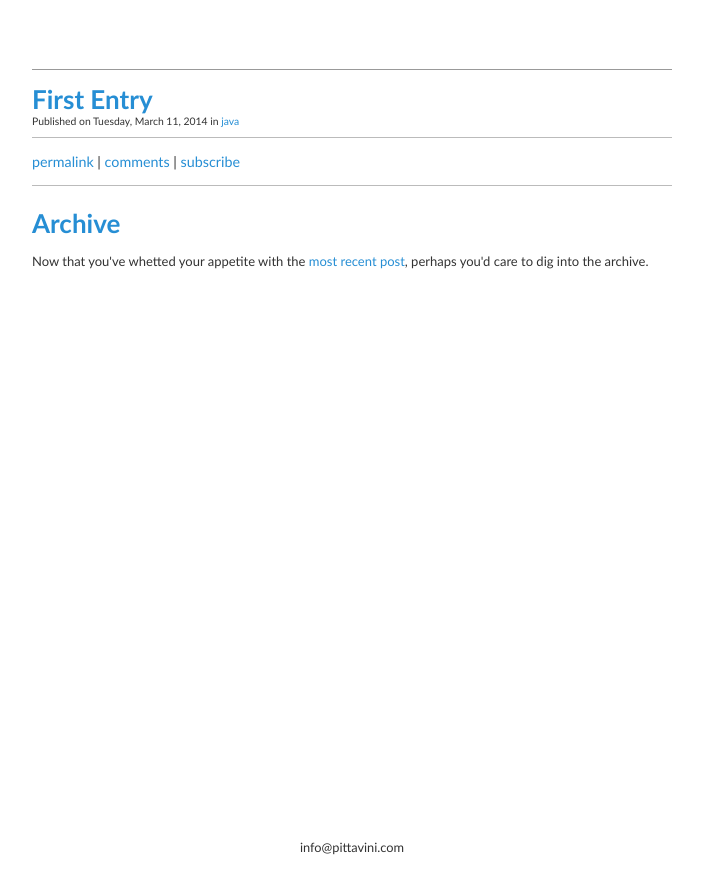
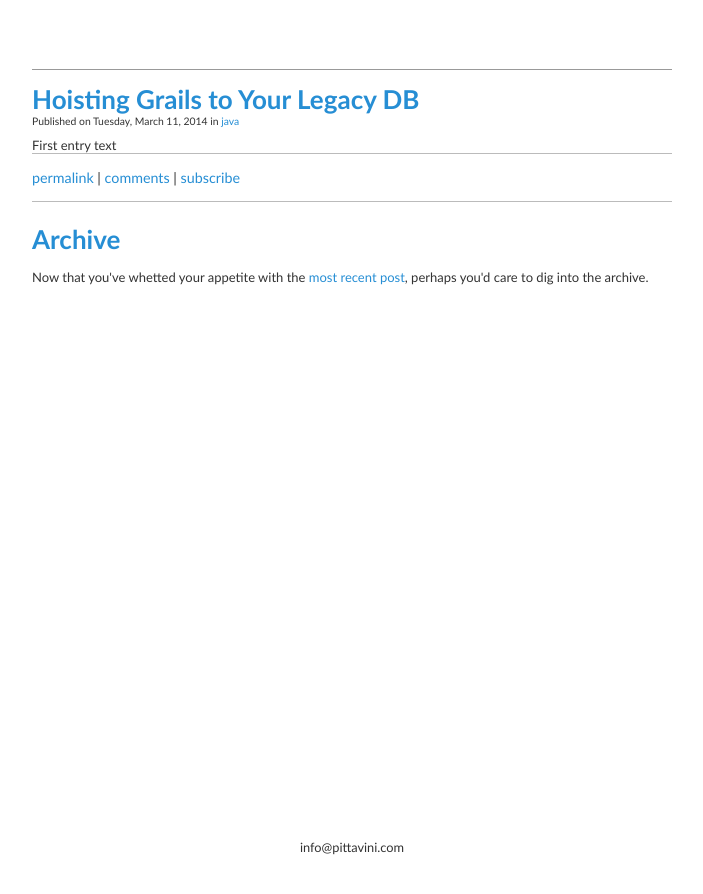
Before and after one commit to pittavini/pittavini.github.io, a Jekyll site: the page built from blog/index.html, in a window 1280 px wide. Shown: the top 894 px of the page, without its empty margins (288-991 px from the left). Built offline with Jekyll 4.4.1, drawn with Linux system fonts in a browser that asks for light colours; nearby versions of some CDN libraries; some web fonts are replaced; comment, search, counter and statistics services are not loaded.

Commit message:
pfirst entry fix

```diff
--- a/blog/_posts/2014-03-11-first-entry.html
+++ b/blog/_posts/2014-03-11-first-entry.html
@@ -1,8 +1,10 @@
 ---
 wordpress_id: 1
-title: First Entry
-wordpress_url:
+title: Hoisting Grails to Your Legacy DB
+wordpress_url: http://pittavini.com/blog/2014/03/11/first-entry/
 layout: post
 tags:
 - java
 ---
+
+First entry text
```
